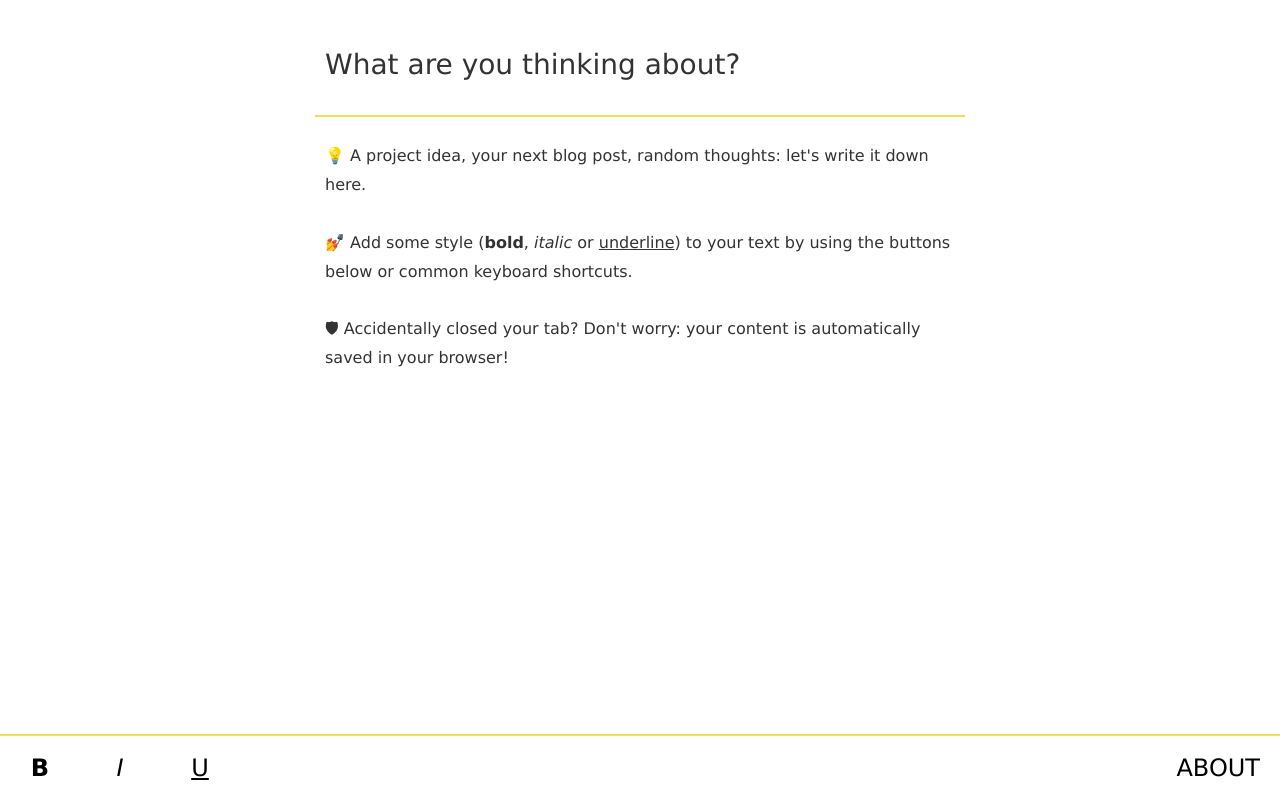
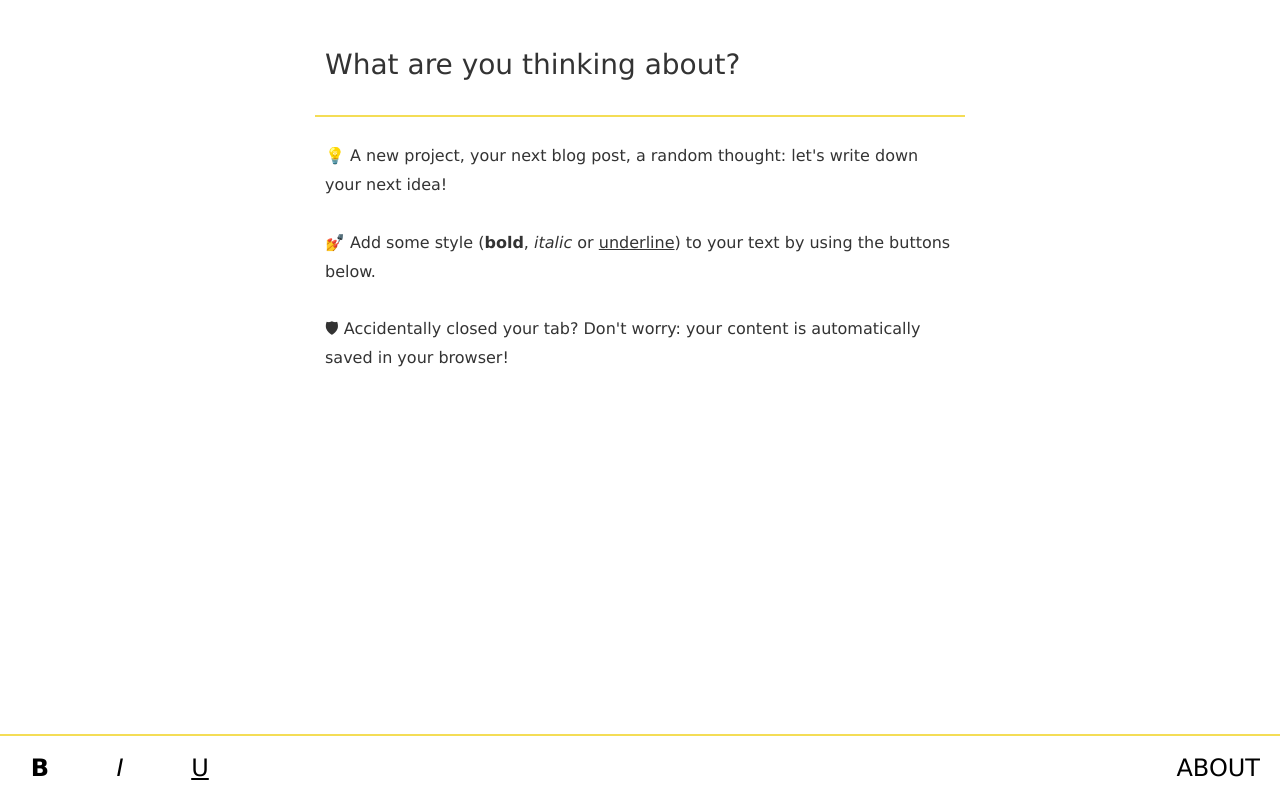
Before and after one commit to caedes/wysiwyg-editor, a website: page index.html in a window 1280 px wide. Drawn offline with Linux system fonts and the light colour scheme.

Commit message:
Fix and comment code

```diff
--- a/script.js
+++ b/script.js
@@ -3,19 +3,19 @@ const title = document.querySelector('.title');
 const content = document.querySelector('.content');
 
 const defaultTitle = 'What are you thinking about?';
-const defaultContent = "💡 A project idea, your next blog post, random thoughts: let\'s write it down here.<br/><br/>💅 Add some style (<b>bold</b>, <i>italic</i> or <u>underline</u>) to your text by using the buttons below or common keyboard shortcuts.<br/><br/>🛡 Accidentally closed your tab? Don't worry: your content is automatically saved in your browser!";
+const defaultContent = "💡 A new project, your next blog post, a random thought: let\'s write down your next idea!<br/><br/>💅 Add some style (<b>bold</b>, <i>italic</i> or <u>underline</u>) to your text by using the buttons below.<br/><br/>🛡 Accidentally closed your tab? Don't worry: your content is automatically saved in your browser!";
 
 // Set localStorage values
 title.innerHTML = localStorage['title'] || defaultTitle;
 content.innerHTML = localStorage['content'] || defaultContent;
 
-// save function
+// Define function
 save = () => {
   localStorage['title'] = title.innerHTML;
   localStorage['content'] = content.innerHTML;
 };
 
-// Call save
+// Call function
 title.onkeyup = () => save();
 content.onkeyup = () => save();
 
@@ -26,12 +26,12 @@ const boldButton = document.querySelector('.bold');
 const italicButton = document.querySelector('.italic');
 const underlineButton = document.querySelector('.underline');
 
-// addStlye function
+// Define function
 addStyle = (style) => {
   document.execCommand(style);
 };
 
-// Call addStyle
+// Call function
 boldButton.onclick = () => addStyle('bold');
 italicButton.onclick = () => addStyle('italic');
 underlineButton.onclick = () => addStyle('underline');
@@ -39,27 +39,27 @@ underlineButton.onclick = () => addStyle('underline');
 
 
 // -------- KEYBOARD SHORTCUTS -------- //
-/*let isCtrl = false;
-
-document.onkeydown = (e) => {
-  if (e.which == 17) {isCtrl = true}
-
-  if (e.which == 66 && isCtrl) {
-
-      console.log('you should bold now');
-      addStyle('bold');
-
-    } else if (e.which == 73 && isCtrl) {
-
-      console.log('you should italic now');
-      addStyle('italic');
-
-    } else if (e.which == 85 && isCtrl) {
-
-      console.log('you should underline now');
-      addStyle('underline');
-    }
-};*/
+// let isCtrl = false;
+//
+// document.onkeydown = (e) => {
+//   if (e.which == 17) {isCtrl = true}
+//
+//   if (e.which == 66 && isCtrl) {
+//
+//       console.log('you should bold now');
+//       addStyle('bold');
+//
+//     } else if (e.which == 73 && isCtrl) {
+//
+//       console.log('you should italic now');
+//       addStyle('italic');
+//
+//     } else if (e.which == 85 && isCtrl) {
+//
+//       console.log('you should underline now');
+//       addStyle('underline');
+//     }
+// };
 
 
 // -------- RESET CONTENT -------- //
--- a/stylesheets/about.scss
+++ b/stylesheets/about.scss
@@ -40,6 +40,7 @@
     }
 
     .close {
+      color: $text-color;
       display: block;
       margin: 0 0 15px 0;
       text-align: center;
```
Also changed, not shown: stylesheets/main.css.
